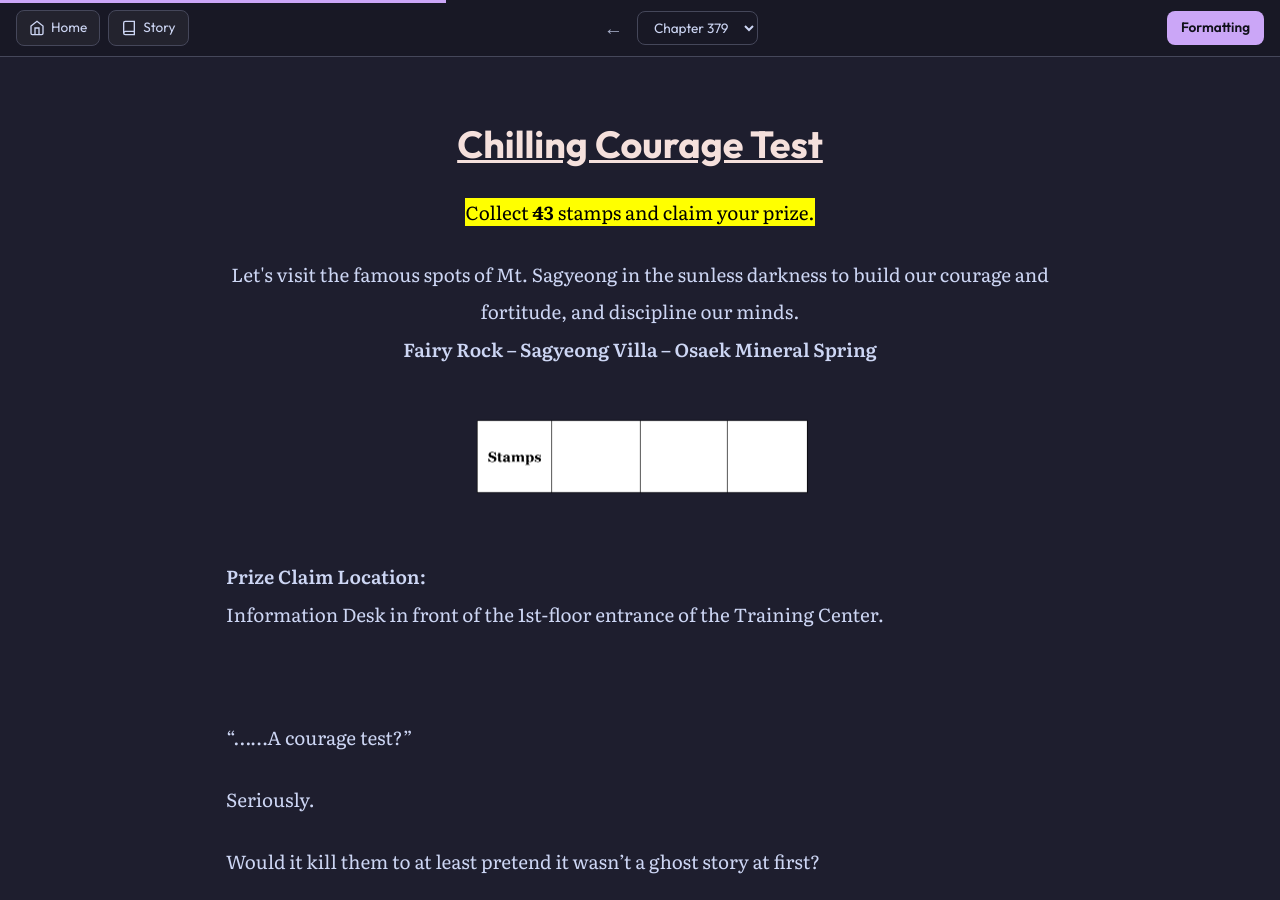
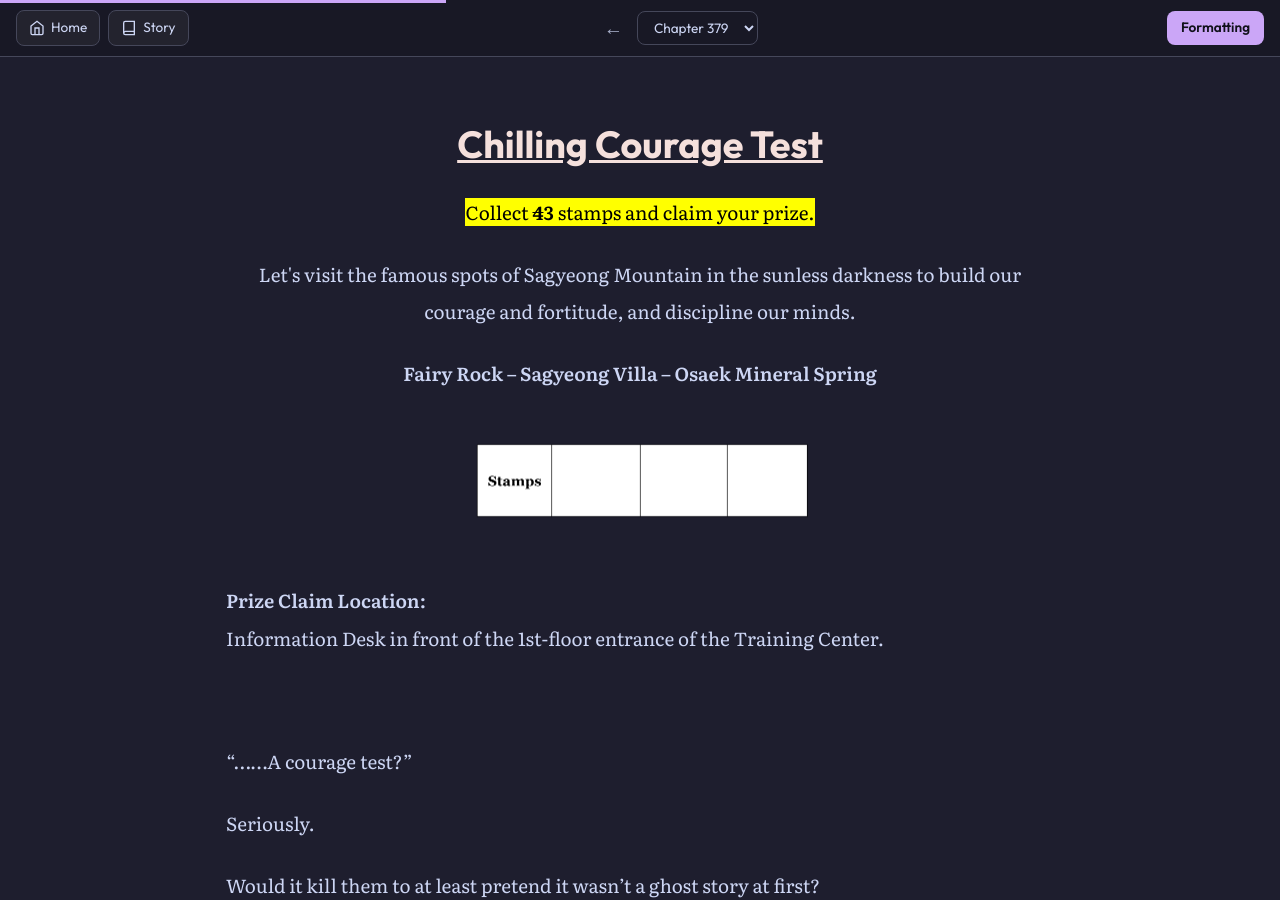
Before and after one commit to soleumn/soleumn.github.io, a Jekyll site: the page built from _chapters/gsgw/ch379.md, in a window 1280 px wide and 900 px high, scrolled down 8060 px. Built offline with Jekyll 4.4.1, drawn with Linux system fonts in a browser that asks for light colours; comment, search, counter and statistics services are not loaded.

Commit message:
Update ch379.md

```diff
--- a/_chapters/gsgw/ch379.md
+++ b/_chapters/gsgw/ch379.md
@@ -236,9 +236,9 @@ The contents of the folded paper finally revealed themselves.
 
 <mark>Collect <strong><s>4</s>3</strong> stamps and claim your prize.</mark>
 
-<center>Let's visit the famous spots of Mt. Sagyeong in the sunless darkness to build our courage and fortitude, and discipline our minds.</center>
+<center>Let's visit the famous spots of Sagyeong Mountain in the sunless darkness to build our courage and fortitude, and discipline our minds.</center>
 
-**Fairy Rock – Sagyeong Villa – Osaek Mineral Spring**
+**<center>Fairy Rock – Sagyeong Villa – Osaek Mineral Spring</center>**
 
 
 <img alt="couragetest1" src="/assets/gsgw_images/couragetest1.png" width="400" height="129,5">
```
